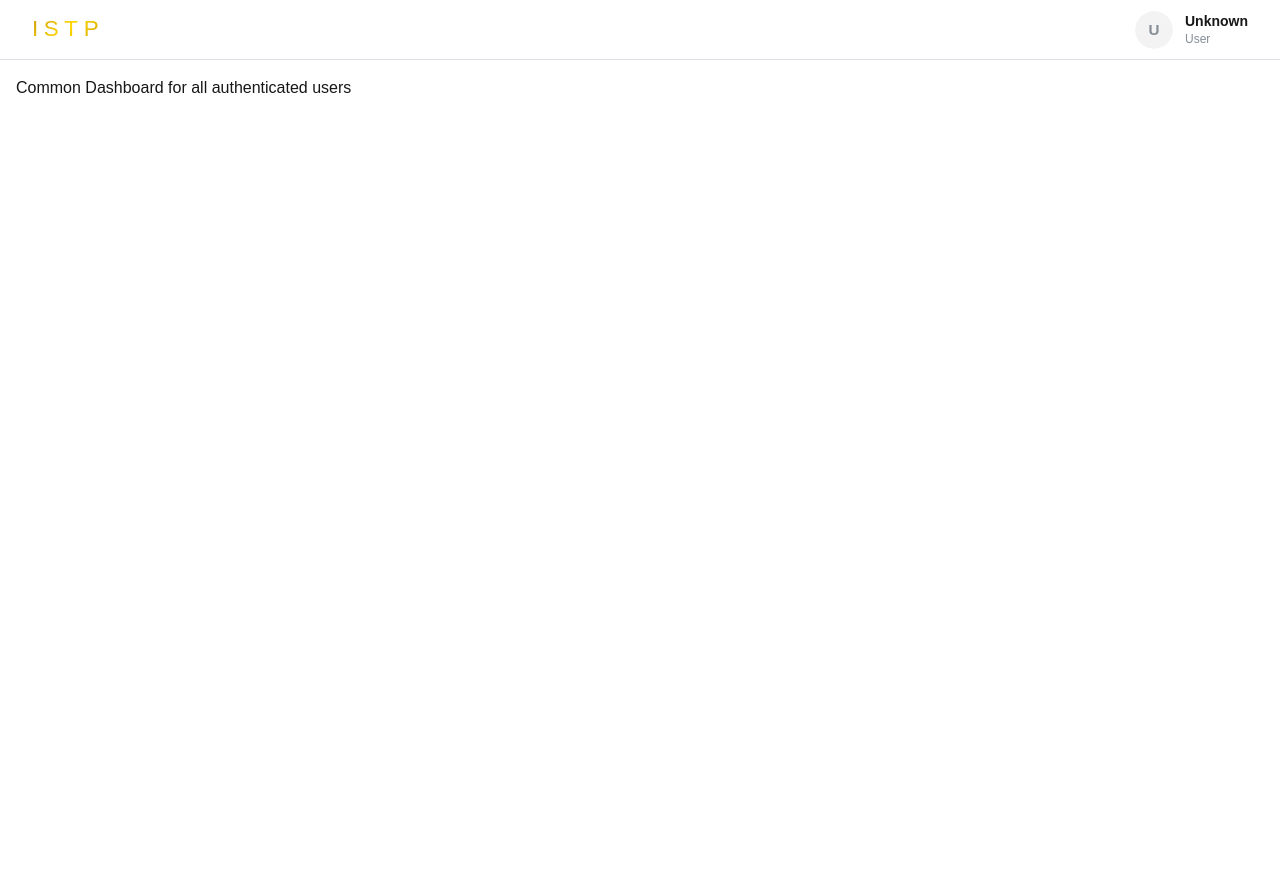
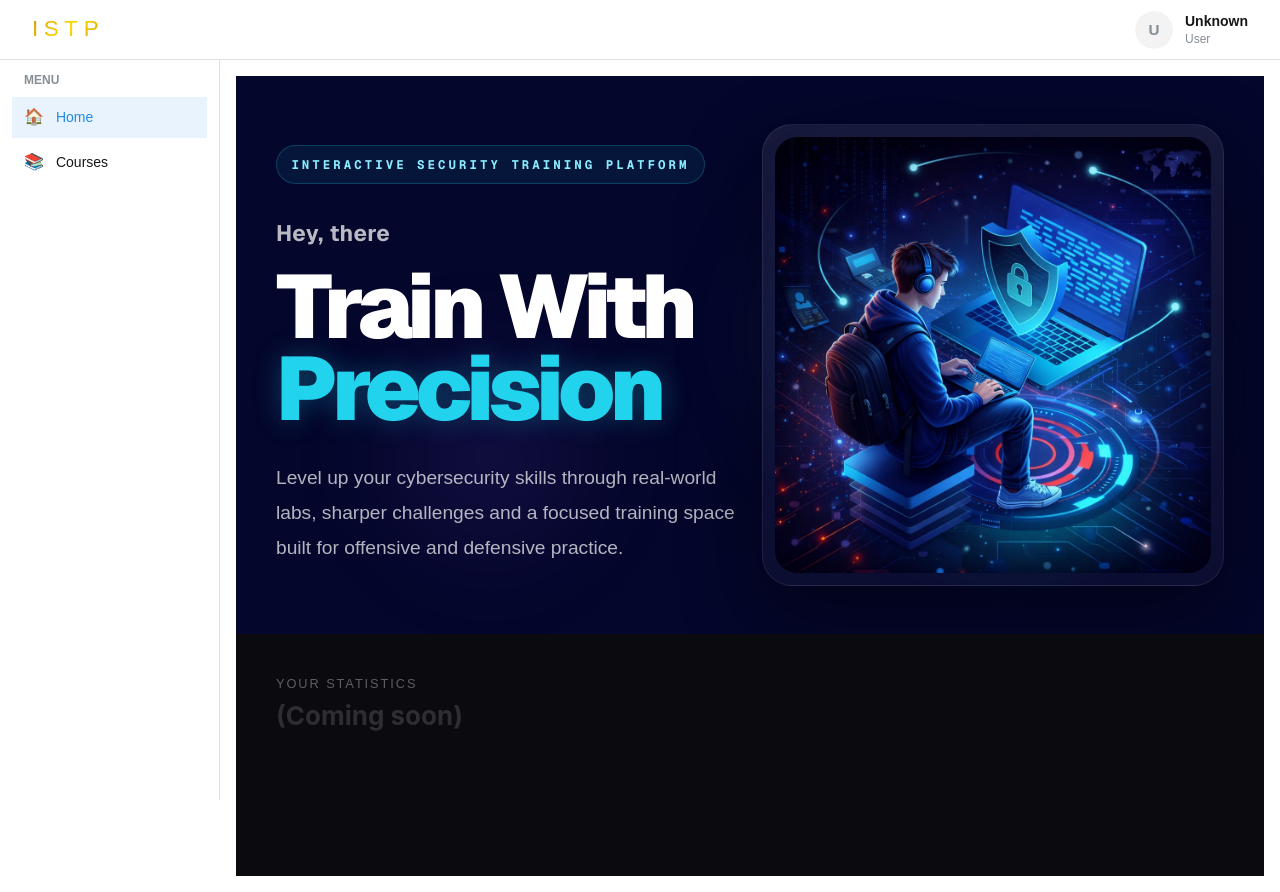
Before and after one commit to PM4-ISTP/PM4-IT24aWIN-ISTP, a Next.js app in the folder frontend/: page /dashboard in a window 1280 px wide. Before the commit the page ends 800 px from the top, so only its background shows below. Built offline with nearby package versions, Linux system fonts and the light colour scheme; no server answers; a web font is replaced by a local one.

Commit message:
wip(dashboard): save navbar and home page experiment

```diff
--- /dev/null
+++ b/frontend/src/app/dashboard/courses/page.tsx
@@ -0,0 +1,10 @@
+import { Stack, Title, Text } from "@mantine/core";
+
+export default function CoursesPage() {
+  return (
+    <Stack p="xl" gap="md">
+      <Title order={1}>Courses</Title>
+      <Text c="dimmed">Challenges and courses will appear here.</Text>
+    </Stack>
+  );
+}
--- a/frontend/src/app/dashboard/layout.tsx
+++ b/frontend/src/app/dashboard/layout.tsx
@@ -1,7 +1,8 @@
 import { getServerSession } from "next-auth";
 import { authOptions } from "@/src/lib/auth";
-import { AppShell, AppShellHeader, AppShellMain, Group } from "@mantine/core";
+import { AppShell, AppShellHeader, AppShellNavbar, AppShellMain, Group } from "@mantine/core";
 import UserMenu from "@/src/components/UserMenu";
+import DashboardNav from "@/src/components/DashboardNav";
 import { Anaheim } from "next/font/google";
 
 const anaheim = Anaheim({ weight: "400", subsets: ["latin"] });
@@ -12,7 +13,7 @@ export default async function DashboardLayout({ children }: { children: React.Re
   const roles = (session?.roles as string[]) ?? [];
 
   return (
-    <AppShell header={{ height: 60 }} padding="md">
+    <AppShell header={{ height: 60 }} navbar={{ width: 220, breakpoint: "sm" }} padding="md">
       <AppShellHeader>
         <Group h="100%" px="xl" justify="space-between">
           <span
@@ -32,6 +33,10 @@ export default async function DashboardLayout({ children }: { children: React.Re
         </Group>
       </AppShellHeader>
 
+      <AppShellNavbar>
+        <DashboardNav roles={roles} />
+      </AppShellNavbar>
+
       <AppShellMain>{children}</AppShellMain>
     </AppShell>
   );
--- a/frontend/src/app/dashboard/page.tsx
+++ b/frontend/src/app/dashboard/page.tsx
@@ -1,3 +1,207 @@
-export default function Dashboard() {
-  return <div>Common Dashboard for all authenticated users</div>;
+import { getServerSession } from "next-auth";
+import Image from "next/image";
+import { authOptions } from "@/src/lib/auth";
+import { Stack, Title, Text } from "@mantine/core";
+
+export default async function Home() {
+  const session = await getServerSession(authOptions);
+  const name = session?.user?.name ?? "there";
+  const firstName = name.split(" ")[0];
+
+  return (
+    <div style={{ minHeight: "100vh", background: "#0a0a0f" }}>
+      {/* Hero Section */}
+      <div
+        style={{
+          position: "relative",
+          minHeight: "60vh",
+          display: "flex",
+          alignItems: "center",
+          padding: "3rem 2.5rem",
+          overflow: "hidden",
+          background: "#04062B",
+        }}
+      >
+        {/* Glow orbs */}
+        <div
+          style={{
+            position: "absolute",
+            top: "10%",
+            right: "15%",
+            width: 400,
+            height: 400,
+            borderRadius: "50%",
+            background: "radial-gradient(circle, rgba(59,130,246,0.15) 0%, transparent 70%)",
+            filter: "blur(40px)",
+          }}
+        />
+        <div
+          style={{
+            position: "absolute",
+            bottom: "5%",
+            left: "10%",
+            width: 300,
+            height: 300,
+            borderRadius: "50%",
+            background: "radial-gradient(circle, rgba(139,92,246,0.12) 0%, transparent 70%)",
+            filter: "blur(40px)",
+          }}
+        />
+
+        {/* Content */}
+        <div
+          style={{
+            position: "relative",
+            zIndex: 1,
+            display: "grid",
+            gridTemplateColumns: "repeat(auto-fit, minmax(280px, 1fr))",
+            gap: "clamp(0.75rem, 2vw, 1.5rem)",
+            alignItems: "center",
+            width: "100%",
+          }}
+        >
+          <Stack gap="xl" style={{ maxWidth: 700 }}>
+            <Text
+              style={{
+                alignSelf: "flex-start",
+                padding: "0.55rem 0.9rem",
+                borderRadius: 999,
+                border: "1px solid rgba(34,211,238,0.22)",
+                background: "rgba(34,211,238,0.08)",
+                color: "#89ecff",
+                fontFamily: "var(--font-geist-mono), monospace",
+                fontSize: "0.78rem",
+                fontWeight: 700,
+                letterSpacing: "0.24em",
+                textTransform: "uppercase",
+              }}
+            >
+              Interactive Security Training Platform
+            </Text>
+
+            <div>
+              <Text
+                style={{
+                  color: "rgba(255,255,255,0.72)",
+                  fontFamily: "var(--font-geist-sans), sans-serif",
+                  fontSize: "clamp(1.1rem, 2.1vw, 1.4rem)",
+                  fontWeight: 700,
+                  letterSpacing: "0.02em",
+                  marginBottom: 14,
+                }}
+              >
+                Hey, {firstName}
+              </Text>
+
+              <Title
+                order={1}
+                style={{
+                  fontFamily: "var(--font-geist-sans), sans-serif",
+                  fontSize: "clamp(3rem, 7vw, 5.6rem)",
+                  fontWeight: 950,
+                  lineHeight: 0.92,
+                  letterSpacing: "-0.055em",
+                  color: "#ffffff",
+                  textWrap: "balance",
+                }}
+              >
+                Train With
+                <br />
+                <span
+                  style={{
+                    color: "#22d3ee",
+                    textShadow: "0 0 28px rgba(34, 211, 238, 0.28)",
+                  }}
+                >
+                  Precision
+                </span>
+              </Title>
+            </div>
+
+            <Text
+              style={{
+                color: "rgba(255,255,255,0.7)",
+                fontSize: "clamp(1.05rem, 1.9vw, 1.2rem)",
+                lineHeight: 1.8,
+                maxWidth: 560,
+              }}
+            >
+              Level up your cybersecurity skills through real-world labs, sharper challenges and a
+              focused training space built for offensive and defensive practice.
+            </Text>
+
+          </Stack>
+
+          <div
+            style={{
+              display: "flex",
+              justifyContent: "flex-start",
+              alignItems: "center",
+              width: "100%",
+            }}
+          >
+            <div
+              style={{
+                position: "relative",
+                width: "100%",
+                maxWidth: 520,
+              }}
+            >
+              <div
+                style={{
+                  position: "absolute",
+                  inset: "12% 2% -2% 10%",
+                  borderRadius: 32,
+                  background: "radial-gradient(circle, rgba(34,211,238,0.22) 0%, transparent 72%)",
+                  filter: "blur(26px)",
+                }}
+              />
+              <div
+                style={{
+                  position: "relative",
+                  padding: "0.75rem",
+                  borderRadius: 30,
+                  border: "1px solid rgba(255,255,255,0.08)",
+                  background: "linear-gradient(180deg, rgba(255,255,255,0.08) 0%, rgba(255,255,255,0.03) 100%)",
+                  boxShadow: "0 32px 80px rgba(0, 0, 0, 0.42)",
+                }}
+              >
+                <Image
+                  src="/images/home.png"
+                  alt="Cybersecurity training illustration"
+                  width={520}
+                  height={520}
+                  priority
+                  style={{
+                    display: "block",
+                    width: "100%",
+                    height: "auto",
+                    borderRadius: 22,
+                  }}
+                />
+              </div>
+            </div>
+          </div>
+        </div>
+      </div>
+
+      {/* Stats placeholder */}
+      <div style={{ padding: "2.5rem", background: "#0a0a0f" }}>
+        <Text
+          style={{
+            color: "rgba(255,255,255,0.35)",
+            fontSize: "0.8rem",
+            letterSpacing: "0.15em",
+            textTransform: "uppercase",
+            marginBottom: 4,
+          }}
+        >
+          Your Statistics
+        </Text>
+        <Title order={2} style={{ color: "rgba(255,255,255,0.15)", fontWeight: 700 }}>
+          (Coming soon)
+        </Title>
+      </div>
+    </div>
+  );
 }
--- /dev/null
+++ b/frontend/src/components/DashboardNav.tsx
@@ -0,0 +1,71 @@
+"use client";
+
+import { NavLink, Stack, Text } from "@mantine/core";
+import { usePathname } from "next/navigation";
+import Link from "next/link";
+import { ROLES } from "@/src/lib/roles";
+
+interface DashboardNavProps {
+  roles: string[];
+}
+
+export default function DashboardNav({ roles }: DashboardNavProps) {
+  const pathname = usePathname();
+
+  const isAdmin = roles.includes(ROLES.ADMINISTRATOR);
+  const isInstructor = roles.includes(ROLES.INSTRUCTOR) || isAdmin;
+
+  return (
+    <Stack gap={4} p="sm">
+      <Text size="xs" fw={600} c="dimmed" px="sm" mb={4} tt="uppercase">
+        Menu
+      </Text>
+
+      <NavLink
+        component={Link}
+        href="/dashboard"
+        label="Home"
+        active={pathname === "/dashboard"}
+        leftSection={<span>🏠</span>}
+      />
+
+      <NavLink
+        component={Link}
+        href="/dashboard/courses"
+        label="Courses"
+        active={pathname.startsWith("/dashboard/courses")}
+        leftSection={<span>📚</span>}
+      />
+
+      {isInstructor && (
+        <>
+          <Text size="xs" fw={600} c="dimmed" px="sm" mt="md" mb={4} tt="uppercase">
+            Instructor
+          </Text>
+          <NavLink
+            component={Link}
+            href="/dashboard/instructor"
+            label="Dashboard"
+            active={pathname.startsWith("/dashboard/instructor")}
+            leftSection={<span>🎓</span>}
+          />
+        </>
+      )}
+
+      {isAdmin && (
+        <>
+          <Text size="xs" fw={600} c="dimmed" px="sm" mt="md" mb={4} tt="uppercase">
+            Admin
+          </Text>
+          <NavLink
+            component={Link}
+            href="/dashboard/admin"
+            label="Dashboard"
+            active={pathname.startsWith("/dashboard/admin")}
+            leftSection={<span>⚙️</span>}
+          />
+        </>
+      )}
+    </Stack>
+  );
+}
```
Also changed, not shown: frontend/public/images/home.png (added).
